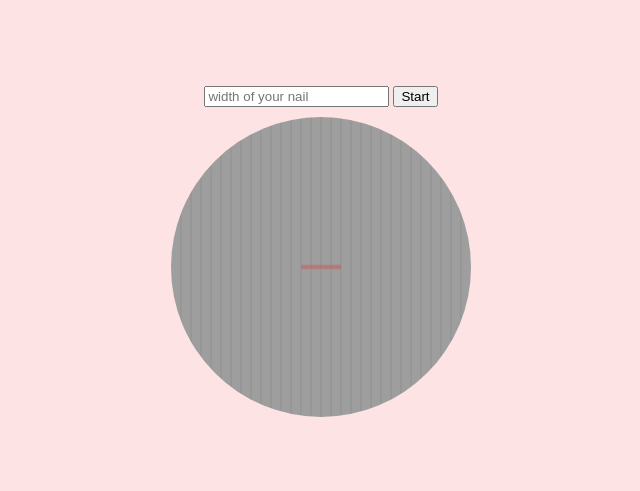
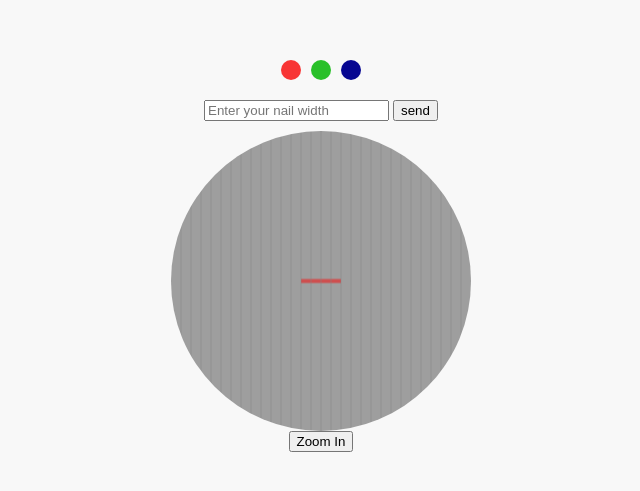
Before and after one commit to Shahad-jawabreh/Nail-polish-Robot1, a plain HTML site: page index.html in a window 1280 px wide. Shown: the part 159-650 px from the top of the page, without its empty margins (319-959 px from the left). Drawn offline with Linux system fonts and the light colour scheme.

Commit message:
Update index.html

```diff
--- a/index.html
+++ b/index.html
@@ -12,26 +12,49 @@
       justify-content: center;
       align-items: center;
       height: 100vh;
-      background-color: #fde3e3; /* Optional: Background color for better visibility */
+      background-color: #f8f8f8; /* Optional: Background color for better visibility */
       padding-top: 10px;
     }
     canvas {
-
       width: 300px;
       height: 300px;
       display: block;
       border-radius: 50%;
       margin-top: 10px;
     }
+    #controls {
+      display: flex;
+      gap: 10px;
+      margin-bottom: 10px;
+    }
+    .color-container {
+            display: flex;
+            gap: 10px;
+            padding: 20px;
+        }
+        .color-option {
+            width:20px;
+            height: 20px;
+            border-radius: 50%;
+            cursor: pointer;
+            transition: transform 0.3s ease;
+        }
+        .color-option:hover {
+            transform: scale(1.1);
+        }
+        .red { background-color: rgb(248, 53, 53); }
+        .green { background-color: rgb(41, 192, 41); }
+        .blue { background-color: rgb(6, 6, 145); }
 
   </style>
   <script>
     let updateInterval;
+    let zoomLevel = 1.0; // Initial zoom level
 
     function drawLines(ctx, canvas) {
       // Draw horizontal red line
       ctx.strokeStyle = 'red';
-      ctx.lineWidth = .5;
+      ctx.lineWidth = 1;
       ctx.beginPath();
       ctx.moveTo((canvas.width / 2) - 20, canvas.height / 2);
       ctx.lineTo((canvas.width / 2) + 20, canvas.height / 2);
@@ -39,7 +62,7 @@
 
       // Draw vertical gray lines
       ctx.strokeStyle = 'gray';
-      ctx.lineWidth = .5 ;
+      ctx.lineWidth = 0.5;
       const cmToPx = 10; // 1 cm in pixels assuming 96 DPI
       for (let i = cmToPx; i < canvas.width; i += cmToPx) {
         ctx.beginPath();
@@ -55,32 +78,51 @@
       const img = new Image();
       img.onload = function() {
         ctx.clearRect(0, 0, canvas.width, canvas.height);
-        ctx.drawImage(img, 0, 0, canvas.width, canvas.height);
+        const width = img.width * zoomLevel;
+        const height = img.height * zoomLevel;
+        const x = (canvas.width - width) / 2;
+        const y = (canvas.height - height) / 2;
+        ctx.drawImage(img, x, y, width, height);
         drawLines(ctx, canvas);
       };
       img.src = 'http://192.168.1.18/cam-lo.jpg?' + new Date().getTime();
     }
 
     function startUpdating() {
-      const interval = document.getElementById('textbox').value || 1000;
+      const interval = 200;
       clearInterval(updateInterval);
       updateInterval = setInterval(updateImage, interval);
       updateImage(); // Display initial image
     }
 
+    function zoomIn() {
+      zoomLevel += 0.1;
+      updateImage();
+    }
+
+    function choseColor(color){
+      alert(color)
+    }
+
     window.onload = function() {
-      const startButton = document.getElementById('startButton');
-      startButton.onclick = startUpdating;
       startUpdating(); // Start updating by default
     };
   </script>
 </head>
 <body>
-  <div id="controls">
-    <input type="number" id="textbox" placeholder="width of your nail" />
-    <button id="startButton">Start</button>
+  <div class="color-container">
+    <div class="color-option red" onclick="choseColor('red')"></div>
+    <div class="color-option green" onclick="choseColor('green')"></div>
+    <div class="color-option blue" onclick="choseColor('blue')"></div>
+  </div>
+  <div id="control2">
+    <input type="number" id="textbox" placeholder="Enter your nail width" />
+    <button id="startButton">send</button>
   </div>
 
-    <canvas id="camera-feed"></canvas>
+  <canvas id="camera-feed"></canvas>
+  <div id="controls">
+    <button onclick="zoomIn()">Zoom In</button>
+  </div>
 </body>
 </html>
```
